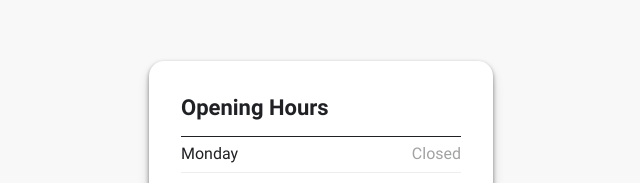
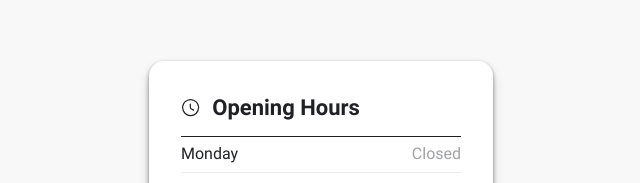
Before and after one commit to martyjg/opening-hours, a React (Vite) app: page / in a window 1280 px wide. Shown: the part 149-332 px from the top of the page, without its empty margins (319-959 px from the left). Built offline with nearby package versions, Linux system fonts and the light colour scheme.

Commit message:
Extend Icon styles from parent

```diff
--- /dev/null
+++ b/src/components/Icons/ClockIcon.styled.ts
@@ -0,0 +1,14 @@
+import styled from 'styled-components'
+
+const StyledClockIcon = styled.svg`
+  width: 1.2rem;
+  height: 1.2rem;
+  display: inline-block;
+`
+
+const Button = styled.button`
+  background-color: green;
+`
+export {
+  StyledClockIcon
+}
--- /dev/null
+++ b/src/components/Icons/ClockIcon.tsx
@@ -0,0 +1,36 @@
+import { StyledClockIcon } from './ClockIcon.styled';
+
+type ClockType = {
+  className?: string;
+};
+
+const ClockIcon = ({ className }: ClockType): React.ReactElement => {
+  return (
+    <StyledClockIcon
+      className={className}
+      aria-hidden
+      xmlns='http://www.w3.org/2000/Svg'
+      width='800'
+      height='800'
+      fill='none'
+      viewBox='0 0 24 24'
+    >
+      <path
+        stroke='currentColor'
+        strokeLinecap='round'
+        strokeLinejoin='round'
+        strokeWidth='1.5'
+        d='M22 12c0 5.52-4.48 10-10 10S2 17.52 2 12 6.48 2 12 2s10 4.48 10 10z'
+      ></path>
+      <path
+        stroke='currentColor'
+        strokeLinecap='round'
+        strokeLinejoin='round'
+        strokeWidth='1.5'
+        d='M15.71 15.18l-3.1-1.85c-.54-.32-.98-1.09-.98-1.72v-4.1'
+      ></path>
+    </StyledClockIcon>
+  );
+};
+
+export default ClockIcon;
--- a/src/components/OpeningHours/OpeningHours.styled.ts
+++ b/src/components/OpeningHours/OpeningHours.styled.ts
@@ -1,4 +1,5 @@
 import styled from 'styled-components'
+import ClockIcon from '../Icons/ClockIcon'
 import { SIZES } from '../../styles/variables'
 
 const Container = styled.div`
@@ -6,7 +7,7 @@ const Container = styled.div`
   display: flex;
   justify-content: center;
   align-items: center;
-`
+`;
 
 const Card = styled.div`
   max-width: 280px;
@@ -15,13 +16,21 @@ const Card = styled.div`
   padding: 2rem;
   border-radius: 15px;
   box-shadow: rgba(0, 0, 0, 0.4) 0px 2px 4px, rgba(0, 0, 0, 0.3) 0px 7px 13px -3px, rgba(0, 0, 0, 0.2) 0px -3px 0px inset;
-  `
+  `;
 const Heading = styled.h1`
   font-size: ${SIZES.xl};
+  display: flex;
+  align-items: center;
   margin-bottom: 0.8rem;
-`
+`;
+
+const ExtendedClockIcon = styled(ClockIcon)`
+  margin-right: 0.75rem;
+`;
+
 export {
   Container,
   Card,
   Heading,
+  ExtendedClockIcon,
 }
--- a/src/components/OpeningHours/OpeningHours.tsx
+++ b/src/components/OpeningHours/OpeningHours.tsx
@@ -1,9 +1,13 @@
 import data from '../../data.json';
-import { Container, Card, Heading } from './OpeningHours.styled';
+import {
+  Container,
+  Card,
+  Heading,
+  ExtendedClockIcon,
+} from './OpeningHours.styled';
 import Schedule from '../Schedule/Schedule';
 
 // TODO:
-// Set day indicator
 // Do an opening hours schema
 
 interface Clopening {
@@ -91,7 +95,10 @@ const OpeningHours = () => {
   return (
     <Container>
       <Card>
-        <Heading>Opening Hours</Heading>
+        <Heading>
+          <ExtendedClockIcon />
+          Opening Hours
+        </Heading>
         <Schedule openingHours={openingHours} />
       </Card>
     </Container>
--- a/src/components/Schedule/Schedule.tsx
+++ b/src/components/Schedule/Schedule.tsx
@@ -4,15 +4,13 @@ import {
 } from '../OpeningHours/OpeningHours';
 import { ListItem, Text } from './Schedule.styled';
 import Time from '../Time/Time';
-import HighlightText from '../HighlightText/HighLightText';
+import HighlightText from '../HighlightText/HighlightText';
 
 type ScheduleProps = {
   openingHours: Array<ReadableDayInterface>;
 };
 
-const adjustDayIndex = (dayIndex: number) => {
-  return dayIndex ? dayIndex - 1 : 6;
-};
+const adjustDayIndex = (index: number) => (index ? index - 1 : 6);
 
 const Schedule = ({ openingHours }: ScheduleProps) => {
   const dayIndex = new Date().getDay();
```
